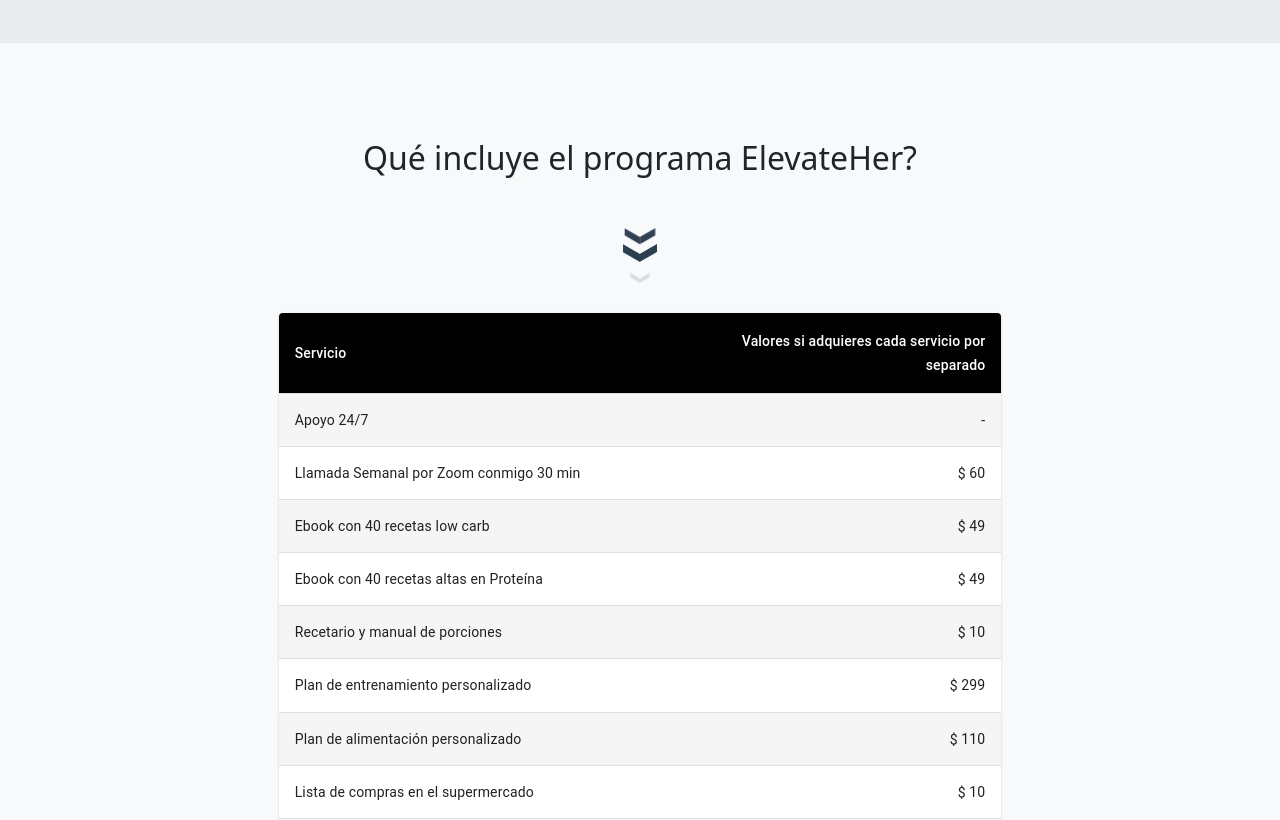
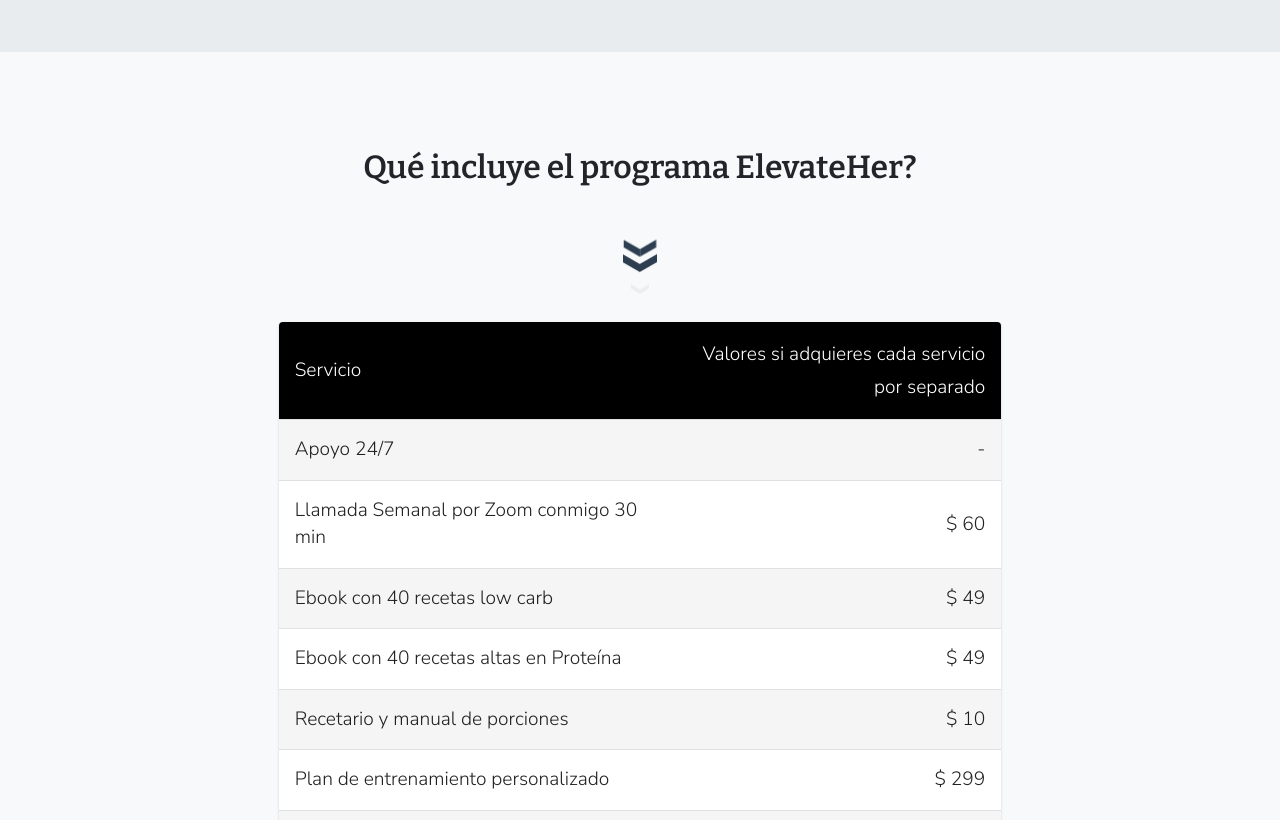
Before and after one commit to Matias-Ramos/ElevateHer, a React (Vite) app: page / in a window 1280 px wide. Shown: the part 2000-2820 px from the top of the page. Built offline with nearby package versions, Linux system fonts and the light colour scheme.

Commit message:
fonts configured. Bitter for headers and Nunito for regular text

```diff
--- a/index.html
+++ b/index.html
@@ -3,6 +3,9 @@
   <head>
     <meta charset="UTF-8" />
     <link rel="icon" type="image/svg+xml" href="/src/assets/logo/Favicons/Browser.png" />
+    <link rel="preconnect" href="https://fonts.googleapis.com">
+    <link rel="preconnect" href="https://fonts.gstatic.com" crossorigin>
+    <link href="https://fonts.googleapis.com/css2?family=Bitter:ital,wght@0,600;1,400;1,600&family=Nunito+Sans:opsz,wght@6..12,300&display=swap" rel="stylesheet">
     <meta name="viewport" content="width=device-width, initial-scale=1.0" />
     <title>EmpowerHer</title>
   </head>
--- a/src/App/App.jsx
+++ b/src/App/App.jsx
@@ -9,6 +9,8 @@
 import Warranty from "../pages/program/warranty/Warranty.jsx"
 import Benefits from "../pages/target/Benefits.jsx"
 import Testimonies from "../pages/testimonies/Testimonies.jsx"
+// Mui styling
+import { createTheme, ThemeProvider } from '@mui/material/styles'
 // Navigation
 import { BrowserRouter } from 'react-router-dom'
 // Props
@@ -18,6 +20,7 @@
 const App = () => (
   <>
     <BrowserRouter>
+      <ThemeProvider theme={THEME}>
         <Introduction />
         <CTA_Section text={CTAtext1} />
         <BigPicture />
@@ -29,9 +32,16 @@
         <Faq />
         <CTA_Section text={CTAtext2} />
         <Footer />
+      </ThemeProvider>
     </BrowserRouter>
   </>
 )
 
-
+const THEME = createTheme({
+  typography: {
+   "fontFamily": `"Nunito Sans", sans-serif`,
+   "fontSize": "1.2rem",
+   "lineHeight": 1.7,
+  }
+});
 export default App
--- a/src/index.css
+++ b/src/index.css
@@ -3,9 +3,19 @@
   -webkit-font-smoothing: antialiased;
   -moz-osx-font-smoothing: grayscale;
 }
+body{
+  font-family: 'Nunito Sans', sans-serif;
+  font-size: 1.2rem;
+  line-height: 1.7;
+}
 h1{
   font-size: 1.2rem;
+  font-style: italic;
 }
+h1,h2,h3{
+  font-family: 'Bitter', serif;
+}
+
 section:nth-child(odd){
   background-color: #f8f9fa;
 }
--- a/src/main.jsx
+++ b/src/main.jsx
@@ -1,7 +1,7 @@
 import React from 'react'
 import ReactDOM from 'react-dom/client'
 import App from './App/App.jsx'
-// Styles
+// Styles`
 import 'bootstrap/dist/css/bootstrap.min.css';
 import './index.scss';
 import './index.css';
--- a/src/pages/faq/Faq.jsx
+++ b/src/pages/faq/Faq.jsx
@@ -11,10 +11,10 @@
     <section>
         <Container>
             <Row className={h2rowStyling}>
-                <Col md={10} lg={9} xl={8} xxl={7} className={h2containerStyling}>
+                <Col md={10} lg={10} xl={9} xxl={8} className={h2containerStyling}>
                     <Header />
                 </Col>
-                <Col md={10} lg={9} xl={8} xxl={7}>
+                <Col md={10} lg={10} xl={9} xxl={8}>
                     <Accordion>
                         <CardMapper />
                     </Accordion>
--- a/src/pages/introduction/introduction.scss
+++ b/src/pages/introduction/introduction.scss
@@ -6,6 +6,8 @@
                 display: flex;
                 align-items: center;
                 text-align: start;
+                font-style: italic;
+                font-weight: 400;
             }
             #introVideoColumn{
                 display: flex;
--- a/src/pages/program/Table/Table.jsx
+++ b/src/pages/program/Table/Table.jsx
@@ -17,9 +17,6 @@
     [`&.${tableCellClasses.head}`]: {
         backgroundColor: theme.palette.common.black,
         color: theme.palette.common.white,
-    },
-    [`&.${tableCellClasses.body}`]: {
-        fontSize: 14,
     },
 }));
 
```
Also changed, not shown: 1 other file (tests, documents, lock files or other folders). Lines whose indentation alone changed are shown as unchanged.
